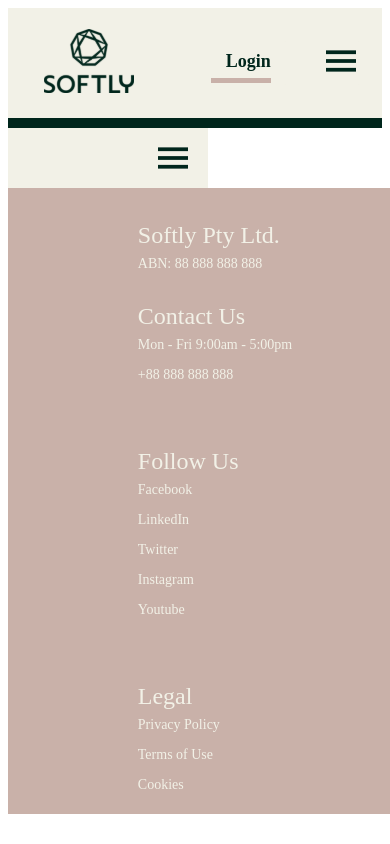
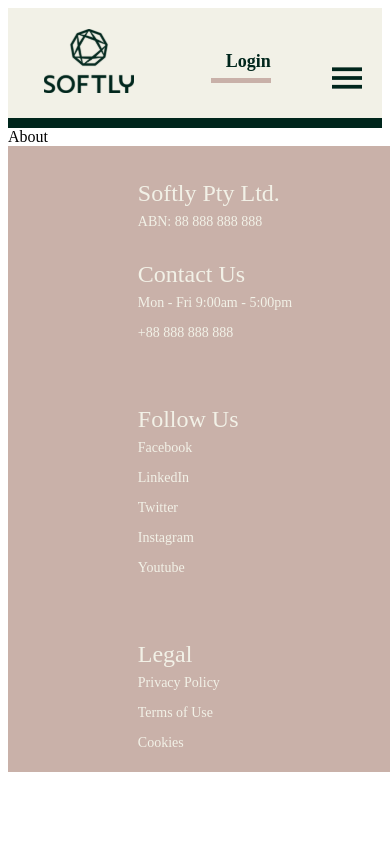
Before and after one commit to andjelavidojkovic/softly, a React (Create React App) app: page /about in a window 390 px wide. Shown: the top 844 px of the page. Built offline with nearby package versions, Linux system fonts and the light colour scheme; the HTML template or start-up script is replaced by a standard one.

Commit message:
style(Navbar): Customizing the Navbar to the newly added component

```diff
--- a/src/About.js
+++ b/src/About.js
@@ -1,29 +1,7 @@
 import React from 'react';
-import Dropdown from './components/Dropdown/Dropdown.component';
-import MenuBurger from './components/ImageComponents/MenuBurger.icon';
-const options = [
-  {
-    to: '/about',
-    value: 'About',
-  },
-  {
-    to: '/auctions',
-    value: 'Auctions',
-  },
-  {
-    to: '/experiences',
-    value: 'Experiences',
-  },
-];
 
 const About = () => {
-  return (
-    <div>
-      <Dropdown options={options}>
-        <MenuBurger />
-      </Dropdown>
-    </div>
-  );
+  return <div>About</div>;
 };
 
 export default About;
--- a/src/components/Dropdown/Dropdown.style.css
+++ b/src/components/Dropdown/Dropdown.style.css
@@ -1,9 +1,11 @@
 .dropdown {
-  width: 200px;
   background: var(--primary);
+  position: absolute;
+  right: 0px;
 }
 .dropdown__btn {
-  padding: 15px 20px;
+  /* max-width: 100px; */
+  padding: 0px 20px;
   background: var(--primary);
   display: flex;
   justify-content: flex-end;
@@ -20,6 +22,7 @@
   list-style: none;
   text-align: center;
   color: var(--secondary);
+  /* min-width: 200px; */
 }
 
 .dropdown__content a {
--- a/src/components/Navbar/Navbar.component.js
+++ b/src/components/Navbar/Navbar.component.js
@@ -1,9 +1,25 @@
-import React from "react";
-import "./Navbar.style.css";
-import Logo from "../ImageComponents/Logo.icon";
-import Button from "../Button";
-import MenuBurger from "../ImageComponents/MenuBurger.icon";
-import CustomLink from "../CustomLink/CustomLink.component";
+import React from 'react';
+import './Navbar.style.css';
+import Logo from '../ImageComponents/Logo.icon';
+import Button from '../Button';
+import MenuBurger from '../ImageComponents/MenuBurger.icon';
+import CustomLink from '../CustomLink/CustomLink.component';
+import Dropdown from '../Dropdown/Dropdown.component';
+
+const options = [
+  {
+    to: '/about',
+    value: 'About',
+  },
+  {
+    to: '/auctions',
+    value: 'Auctions',
+  },
+  {
+    to: '/experiences',
+    value: 'Experiences',
+  },
+];
 
 const Navbar = () => {
   return (
@@ -20,9 +36,9 @@ const Navbar = () => {
         <Button styleForButton="login">Login</Button>
       </div>
       <div className="navbar__menu-burger">
-        <Button styleForButton="menuBurger">
+        <Dropdown options={options}>
           <MenuBurger />
-        </Button>
+        </Dropdown>
       </div>
     </nav>
   );
--- a/src/components/Navbar/Navbar.style.css
+++ b/src/components/Navbar/Navbar.style.css
@@ -3,13 +3,13 @@
   color: var(--secondary);
   display: grid;
   grid-template-columns: 1fr 3fr 2fr;
-  grid-template-areas: "navbar__logo navbar__list navbar__login-btn";
+  grid-template-areas: 'navbar__logo navbar__list navbar__login-btn';
   justify-content: space-between;
   align-items: center;
   padding: 0 20px;
   border-bottom: 10px solid var(--secondary);
   height: 110px;
-  padding: 0 20px;
+  position: relative;
 }
 .navbar__list {
   padding: 0;
@@ -19,11 +19,11 @@
   justify-content: space-between;
   gap: 10px;
   align-items: center;
-  font-family: "Orqquidea-Sans_(DEMO)";
+  font-family: 'Orqquidea-Sans_(DEMO)';
   font-size: 18px;
   font-weight: 800;
   line-height: 22px;
-  grid-area: "navbar__list";
+  grid-area: 'navbar__list';
 }
 .navbar a {
   color: inherit;
@@ -42,30 +42,33 @@
 }
 .navbar__logo {
   padding-left: 16px;
-  grid-area: "navbar__logo";
+  grid-area: 'navbar__logo';
 }
 .navbar__login-btn {
   justify-self: end;
   display: flex;
   align-items: center;
-  grid-area: "navbar__login-btn";
+  grid-area: 'navbar__login-btn';
 }
 .navbar__menu-burger {
-  /* justify-self: end; */
   display: none;
-  grid-area: "navbar__menu-burger";
+  grid-area: 'navbar__menu-burger';
 }
 
 @media (max-width: 850px) {
   .navbar {
     grid-template-columns: 3fr 2fr 1f;
-    grid-template-areas: "navbar__logo navbar__login-btn navbar__menu-burger";
+    grid-template-areas: 'navbar__logo navbar__login-btn navbar__menu-burger';
   }
   .navbar__list {
     display: none;
   }
   .navbar__menu-burger {
-    justify-self: end;
     display: inline;
   }
 }
+@media (max-width: 320px) {
+  .navbar__login-btn {
+    display: none;
+  }
+}
```
